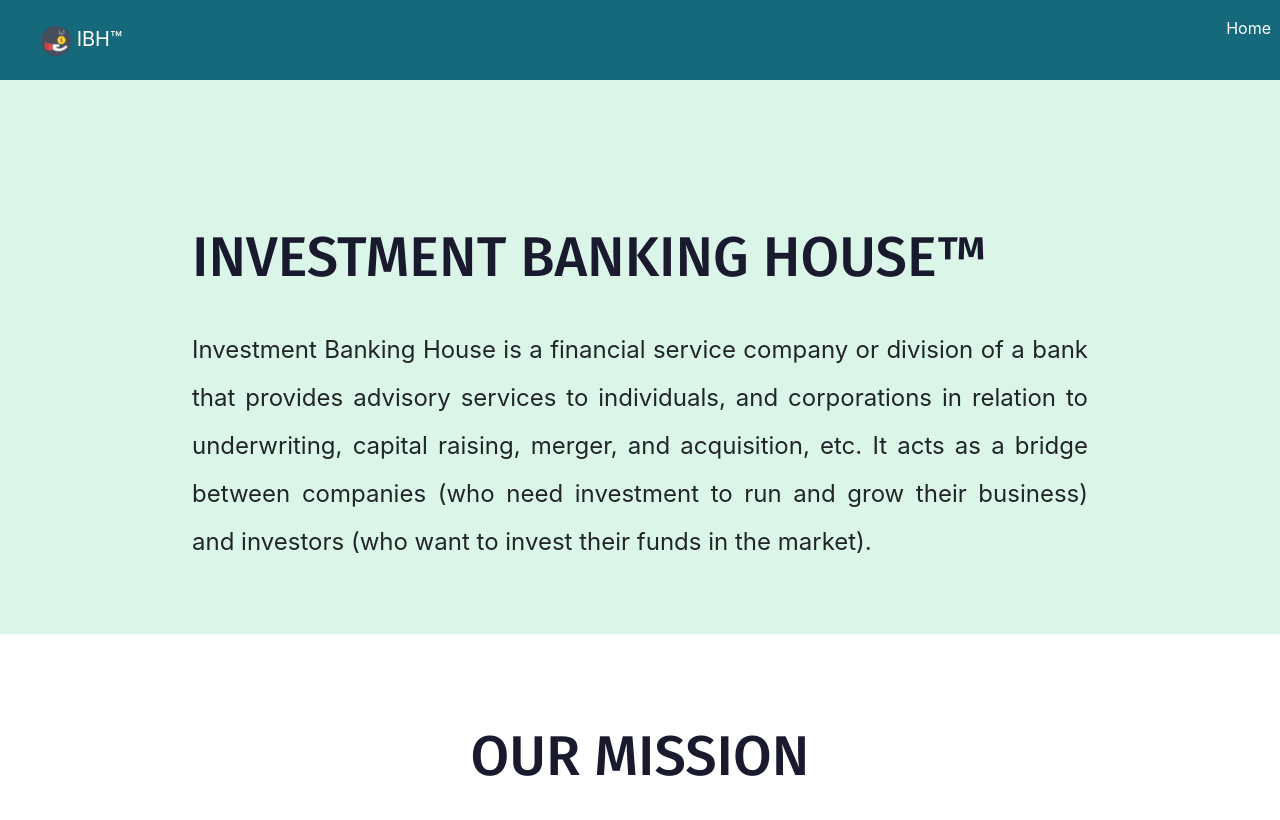
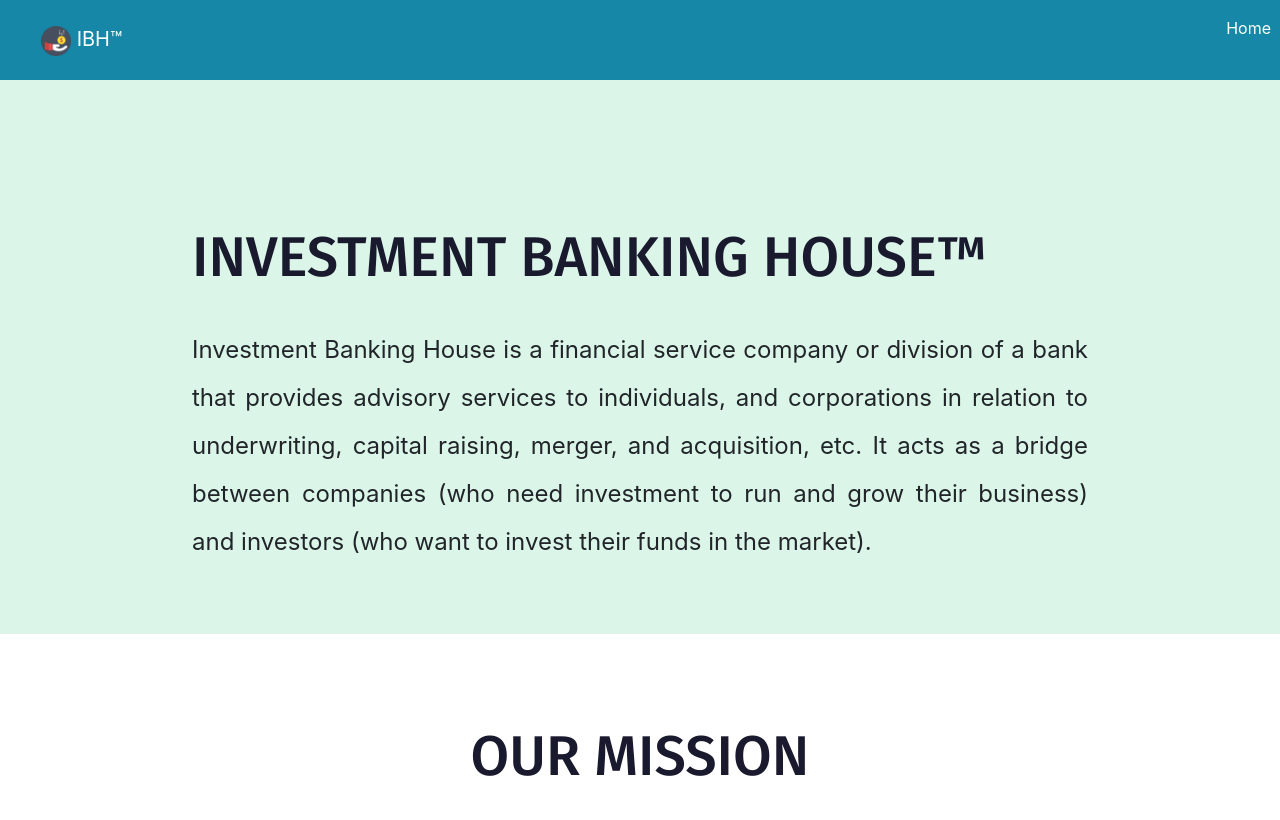
Before and after one commit to SaurabhShashankDhoble/IBH, a website: page home.html in a window 1280 px wide. Shown: the top 820 px of the page. Drawn offline with nearby package versions, Linux system fonts and the light colour scheme.

Commit message:
Changed nav color

```diff
--- a/home.html
+++ b/home.html
@@ -32,7 +32,7 @@
 
       <!-- Nav Bar -->
 
-      <nav class="navbar fixed-top navbar-expand-lg navbar-dark" style="background-color:#16697a">
+      <nav class="navbar fixed-top navbar-expand-lg navbar-dark" style="background-color:#1687a7">
         <a class="navbar-brand" href="">
           <img class="logo" src="images/IB.jpg" alt="" width="30" height="30">
           IBH&trade;
```
